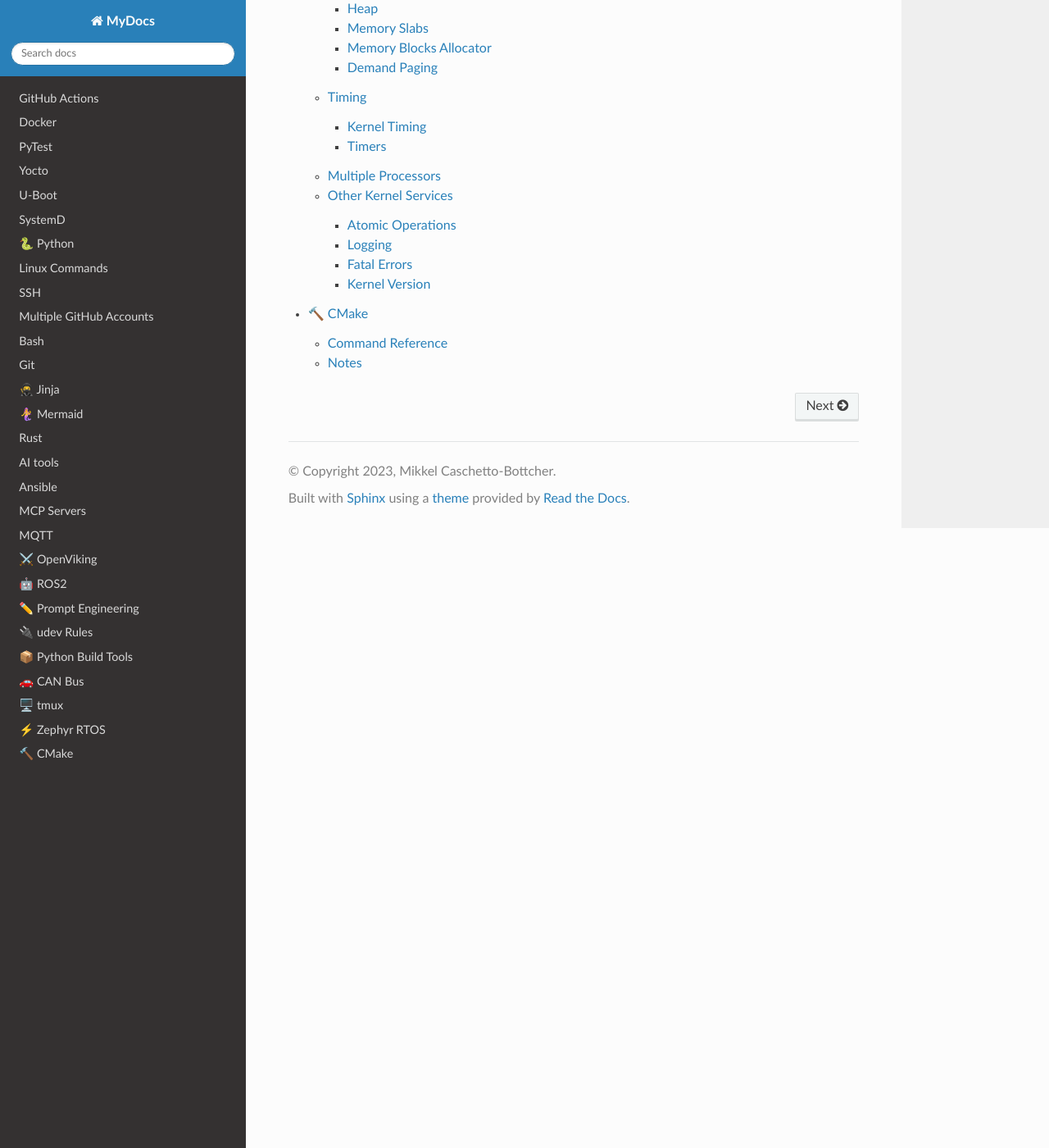
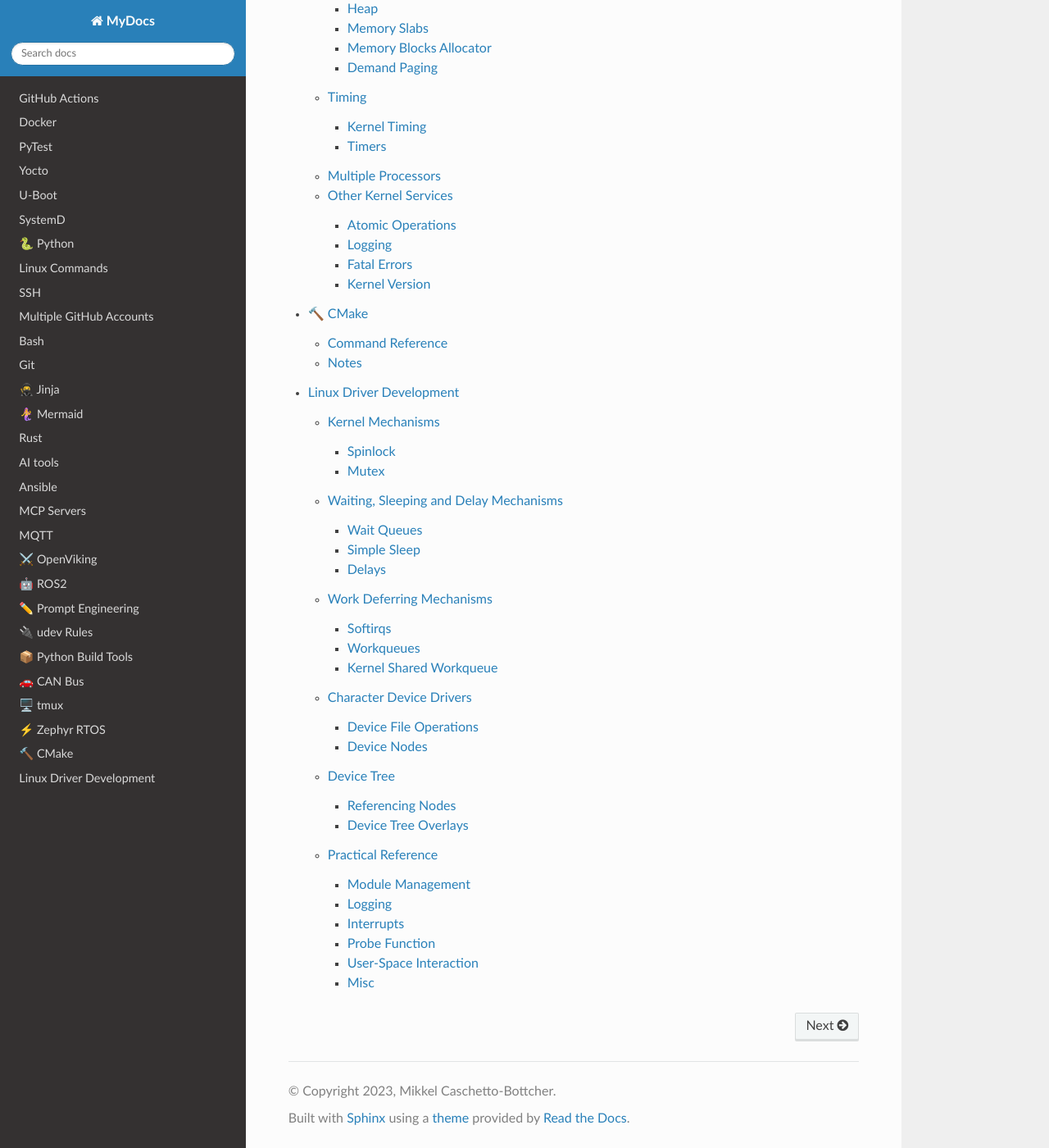
Before and after one commit to mcbottcher/my_docs, a Sphinx documentation site: the page built from docs/source/index.rst, in a window 1280 px wide and 1400 px high, scrolled down 13964 px. Shown: the whole window at 82% size. Built offline with Sphinx 7.4.7 and the Read the Docs theme 3.1.0, drawn with Linux system fonts in a browser that asks for light colours; some of the changed lines change nothing that is shown.

Commit message:
feat: add linux driver page

```diff
--- a/docs/source/index.rst
+++ b/docs/source/index.rst
@@ -46,3 +46,4 @@ Contents
    tmux
    zephyr_rtos
    cmake
+   linux_driver_dev
--- /dev/null
+++ b/docs/source/linux_driver_dev.rst
@@ -0,0 +1,364 @@
+Linux Driver Development
+========================
+
+A practical reference for Linux kernel driver development. Based on notes from John Madieu's *Linux Device Driver Development*.
+
+----
+
+Kernel Mechanisms
+-----------------
+
+Spinlock
+~~~~~~~~
+
+A hardware-based locking primitive that provides atomic operations. A CPU spins (busy-waits) until the lock is available. Spinlocks are held by CPUs, not tasks, so they are only relevant on multi-CPU machines. Acquiring a spinlock disables the scheduler on that CPU — IRQs can still fire unless you use the ``_irq`` variants.
+
+- ``spin_lock_irq`` / ``spin_unlock_irq`` — also disables/re-enables interrupts (dumb enable: restores all interrupts unconditionally).
+- ``spin_lock_irqsave`` / ``spin_unlock_irqrestore`` — saves and restores interrupt state, safe if interrupts were already partially disabled.
+
+Mutex
+~~~~~
+
+Similar to a spinlock but allows sleeping. If a task tries to acquire a mutex that is already held, that task sleeps until it becomes available. Mutexes are held by tasks, not CPUs.
+
+Both spinlocks and mutexes have ``trylock`` variants that acquire the lock if free, or return immediately without waiting.
+
+----
+
+Waiting, Sleeping and Delay Mechanisms
+---------------------------------------
+
+Wait Queues
+~~~~~~~~~~~
+
+The kernel scheduler maintains a runqueue of ``TASK_RUNNING`` tasks and separate wait queues for sleeping tasks (``TASK_INTERRUPTIBLE`` or ``TASK_UNINTERRUPTIBLE``). You associate a wait queue with a condition expression. If the expression is false when evaluated, the task is placed on the wait queue and only re-evaluated when a ``wake_up`` call is made.
+
+.. code-block:: c
+
+   /* Static declaration */
+   DECLARE_WAIT_QUEUE_HEAD(wq1);
+
+   /* Dynamic declaration */
+   wait_queue_head_t wq2;
+   init_waitqueue_head(&wq2);
+
+   /* Wait until condition is true */
+   wait_event(wq1, watch_var == 11);
+
+   /* Wait with a timeout (returns 0 on timeout) */
+   wait_event_timeout(wq2, watch_var == 22, msecs_to_jiffies(5000));
+
+   /* Wake all tasks waiting on the queue */
+   wake_up(&wq1);
+
+Simple Sleep
+~~~~~~~~~~~~
+
+Yields the CPU for a given duration:
+
+- ``usleep_range`` — uses high-resolution timers; suited for 10 µs → 20 ms.
+- ``msleep`` — uses ``jiffies`` and legacy timers; better suited for delays over 10 ms.
+
+Delays
+~~~~~~
+
+Busy-wait (spin) delays — the CPU does not yield:
+
+.. code-block:: c
+
+   ndelay(ns);
+   udelay(us);
+   mdelay(ms);
+
+----
+
+Work Deferring Mechanisms
+--------------------------
+
+Softirqs
+~~~~~~~~
+
+Softirqs preempt all tasks running in thread mode, but not hardware interrupts. They are used internally by the kernel and are rarely used directly in drivers.
+
+Workqueues
+~~~~~~~~~~
+
+Workqueues provide a way to defer work to a kernel thread context. The key components are:
+
+- **Work item** (``struct work_struct``) — a pointer to a handler function.
+- **Delayed work item** (``struct delayed_work``) — runs after a specified delay.
+- **Workqueue** (``struct workqueue_struct``) — a queue of work items.
+- **Worker threads** — kernel threads that dequeue and execute work items.
+- **Worker pool** — a group of worker threads.
+
+Declaring and initialising work items:
+
+.. code-block:: c
+
+   /* Static */
+   DECLARE_WORK(name, function);
+   DECLARE_DELAYED_WORK(name, function);
+
+   /* Dynamic */
+   INIT_WORK(&work, func);
+   INIT_DELAYED_WORK(&work, func);
+
+Creating and destroying a private workqueue:
+
+.. code-block:: c
+
+   /* One worker thread per CPU */
+   struct workqueue_struct *wq = create_workqueue("my_wq");
+
+   /* Single worker thread */
+   struct workqueue_struct *wq = create_singlethread_workqueue("my_wq");
+
+   destroy_workqueue(wq);
+
+Queuing work items:
+
+.. code-block:: c
+
+   bool queue_work(struct workqueue_struct *wq, struct work_struct *work);
+   bool queue_delayed_work(struct workqueue_struct *wq,
+                           struct delayed_work *dwork, unsigned long delay);
+
+Kernel Shared Workqueue
+~~~~~~~~~~~~~~~~~~~~~~~
+
+The kernel provides a shared ``system_wq`` workqueue (one instance per CPU). Use it instead of creating your own when possible:
+
+.. code-block:: c
+
+   int schedule_work(struct work_struct *work);
+   int schedule_delayed_work(struct delayed_work *dwork, unsigned long delay);
+
+Per-CPU variants of these functions also exist for scheduling work on a specific CPU.
+
+----
+
+Character Device Drivers
+-------------------------
+
+Linux exposes hardware to user space through special files in ``/dev``. System calls on these files are redirected to the underlying driver. Devices are grouped into two types:
+
+- **Character devices** — slow, sequential byte-by-byte transfers (serial ports, input devices, video devices). Identified by ``c`` in ``ls -l /dev``.
+- **Block devices** — fast, block-based transfers (hard drives, SSDs, CD-ROMs). Identified by ``b``.
+
+The ``/dev`` listing shows **major** and **minor** numbers:
+
+.. code-block:: text
+
+   crw------- 1 root root 89, 8 juli 31 09:23 i2c-8
+   crw------- 1 root root 89, 9 juli 31 09:23 i2c-9
+
+The major number (89 here) identifies the driver. The minor number (8 or 9) identifies the specific device instance.
+
+Device File Operations
+~~~~~~~~~~~~~~~~~~~~~~
+
+Drivers implement the ``file_operations`` struct to handle standard system calls: ``open``, ``read``, ``write``, ``flush``, ``poll``, etc.
+
+Since user-space pointers are untrusted in kernel context, use the dedicated copy functions when transferring data:
+
+.. code-block:: c
+
+   copy_from_user(kernel_buf, user_buf, count);
+   copy_to_user(user_buf, kernel_buf, count);
+
+Device Nodes
+~~~~~~~~~~~~
+
+Each character device needs a unique major/minor number combination. Numbers can be:
+
+- **Statically registered** — you choose the number explicitly.
+- **Dynamically allocated** — the kernel assigns an available major number (preferred).
+
+Registration sequence:
+
+1. Allocate a device number (dynamic preferred).
+2. Register the character device with ``cdev_init`` and ``cdev_add``.
+3. Create a ``/dev`` entry with ``device_create``, passing a class created via ``class_create``. The class appears under ``/sys/class``.
+4. On cleanup: ``cdev_del``, ``device_destroy``, ``class_destroy``.
+
+Use the ``MAJOR``, ``MINOR``, and ``MKDEV`` macros to work with ``dev_t`` values. ``/proc/devices`` shows registered devices and their numbers.
+
+----
+
+Device Tree
+-----------
+
+The device tree originated from Open Firmware (OF), so kernel headers use the ``of`` prefix: ``#include <linux/of.h>``, ``#include <linux/of_device.h>``.
+
+A device tree node contains key-value pairs of various types:
+
+.. dts was throwing an error
+.. code-block:: none
+
+   node_label: nodename@reg {
+       string-property = "a string";
+       string-list = "red fish", "blue fish";
+       one-int-property = <197>;           /* 32-bit integer cell */
+       int-list-property = <0xbeef 123 0xabcd4>;
+       mixed-list-property = "a string", <35>, [0x01 0x23 0x45];
+       byte-array-property = [0x01 0x23 0x45 0x67];
+       boolean-property;                   /* true if key is present */
+   };
+
+- ``< >`` — 32-bit integer cells.
+- ``[ ]`` — byte array.
+- ``" "`` — string.
+- Boolean properties are true simply by being present.
+
+Every addressable device node name follows the format ``<name>[@<address>]``. The ``@address`` part is optional for non-memory-mapped devices.
+
+Referencing Nodes
+~~~~~~~~~~~~~~~~~
+
+Nodes can be referenced by **phandle** (unique 32-bit ID) or **path**. Node **labels** are a shorthand — ``<&label>`` in a cell is replaced with the phandle at compile time. **Aliases** provide a faster lookup than searching the whole tree by label.
+
+Referencing a node externally lets you append or override its properties:
+
+.. dts was throwing an error
+.. code-block:: none
+
+   bus@2100000 {
+       i2c1: i2c@21a0000 {
+           status = "disabled";
+       };
+   };
+
+   &i2c1 {
+       status = "okay";
+   };
+
+The ``reg`` property lists address/size tuples: ``reg = <address0 size0 [address1 size1] ...>``. Non-memory-mappable devices (e.g. I2C) omit the size. Always interpret ``reg`` in the context of the parent's ``#address-cells`` and ``#size-cells`` properties.
+
+Useful ``of`` library functions:
+
+- ``of_property_read_bool`` — read a boolean property.
+- ``for_each_child_of_node`` — iterate over child nodes.
+
+Files:
+
+- ``.dts`` / ``.dtsi`` — device tree source text.
+- ``.dtb`` / ``.dtbo`` — compiled device tree blob.
+- ``dtc`` — the device tree compiler.
+
+Device Tree Overlays
+~~~~~~~~~~~~~~~~~~~~
+
+Overlays update the device tree at runtime. You can add or modify properties and nodes, but cannot delete them.
+
+.. dts was throwing an error
+.. code-block:: none
+
+   /dts-v1/;
+   /plugin/;
+   / {
+       fragment@0 {
+           target = <&phandle>;   /* or: target-path = "/path"; */
+           __overlay__ {
+               property-a;
+               property-b = <0x80>;
+               node-a {
+                   /* add or extend a child node */
+               };
+           };
+       };
+       fragment@1 {
+           /* additional overlay fragments ... */
+       };
+   };
+
+Building and applying overlays:
+
+.. code-block:: bash
+
+   # Pre-process and compile
+   cpp -P user_led_overlay.dts -o user_led_overlay_p.dts
+   dtc -@ -I dts -O dtb -o user_led_overlay.dtbo user_led_overlay_p.dts
+
+   # Apply / remove / list overlays
+   dtoverlay user_led_overlay.dtbo
+   dtoverlay -R user_led_overlay
+   dtoverlay -l
+
+Driver bindings and documentation live in the kernel tree under ``Documentation/devicetree/bindings/``.
+
+----
+
+Practical Reference
+-------------------
+
+Module Management
+~~~~~~~~~~~~~~~~~
+
+.. code-block:: bash
+
+   sudo insmod <module>.ko   # insert module
+   sudo rmmod <module>       # remove module
+   lsmod                     # list loaded modules
+
+Logging
+~~~~~~~
+
+``printk`` is the kernel equivalent of ``printf``; output is viewable via ``dmesg``.
+
+Preferred helpers for new drivers:
+
+- ``pr_<level>`` — for non-device-driver modules.
+- ``dev_<level>`` — for device drivers (``#include <linux/device.h>``); includes device info in the message.
+- ``netdev_<level>`` — for network drivers.
+
+Log levels: ``dbg``, ``info``, ``notice``, ``warn``, ``error``, ``crit``, ``alert``, ``emerg``.
+
+Override ``pr_fmt`` at the top of your source file (before any includes that use it) to prefix log messages automatically:
+
+.. code-block:: c
+
+   #define pr_fmt(fmt) KBUILD_MODNAME ": " fmt
+   /* or */
+   #define pr_fmt(fmt) "%s: " fmt, __func__
+
+Useful ``dmesg`` flags:
+
+.. code-block:: bash
+
+   dmesg | tail              # show latest messages
+   dmesg -TW -l debug        # human timestamps, follow, filter by level
+
+Interrupts
+~~~~~~~~~~
+
+.. code-block:: bash
+
+   cat /proc/interrupts       # list active interrupts, CPUs, and handler counts
+
+Probe Function
+~~~~~~~~~~~~~~
+
+The ``probe`` function is called whenever a device tree node with a ``compatible`` string matching your driver is detected — even if the driver loads after the overlay is applied. If two separate nodes share the same ``compatible`` string, ``probe`` is called once per node.
+
+``devm_``-prefixed allocation functions automatically free resources when the device is removed or initialisation fails.
+
+User-Space Interaction
+~~~~~~~~~~~~~~~~~~~~~~
+
+Use ``get_current()`` to retrieve the ``struct task_struct`` of the user-space process making a system call (e.g. inside an ``ioctl`` handler). This lets you extract the process ID to register a user-space application with the kernel module.
+
+In the user-space application, include ``<signal.h>`` to handle signals sent from the kernel module.
+
+Misc
+~~~~
+
+.. code-block:: bash
+
+   gpioinfo 4                 # info for GPIOCHIP4 (RP1), shows pin-to-GPIO mapping
+   echo "heartbeat" | sudo tee trigger   # write to a root-protected file
+
+.. note::
+   Useful resources:
+
+   - `Kernel Driver Development talk <https://www.youtube.com/watch?v=pIUTaMKq0Xc>`_
+   - `Raspberry Pi device tree (bcm2712) <https://github.com/raspberrypi/linux>`_ — see ``arch/arm64/boot/dts/broadcom``
```
